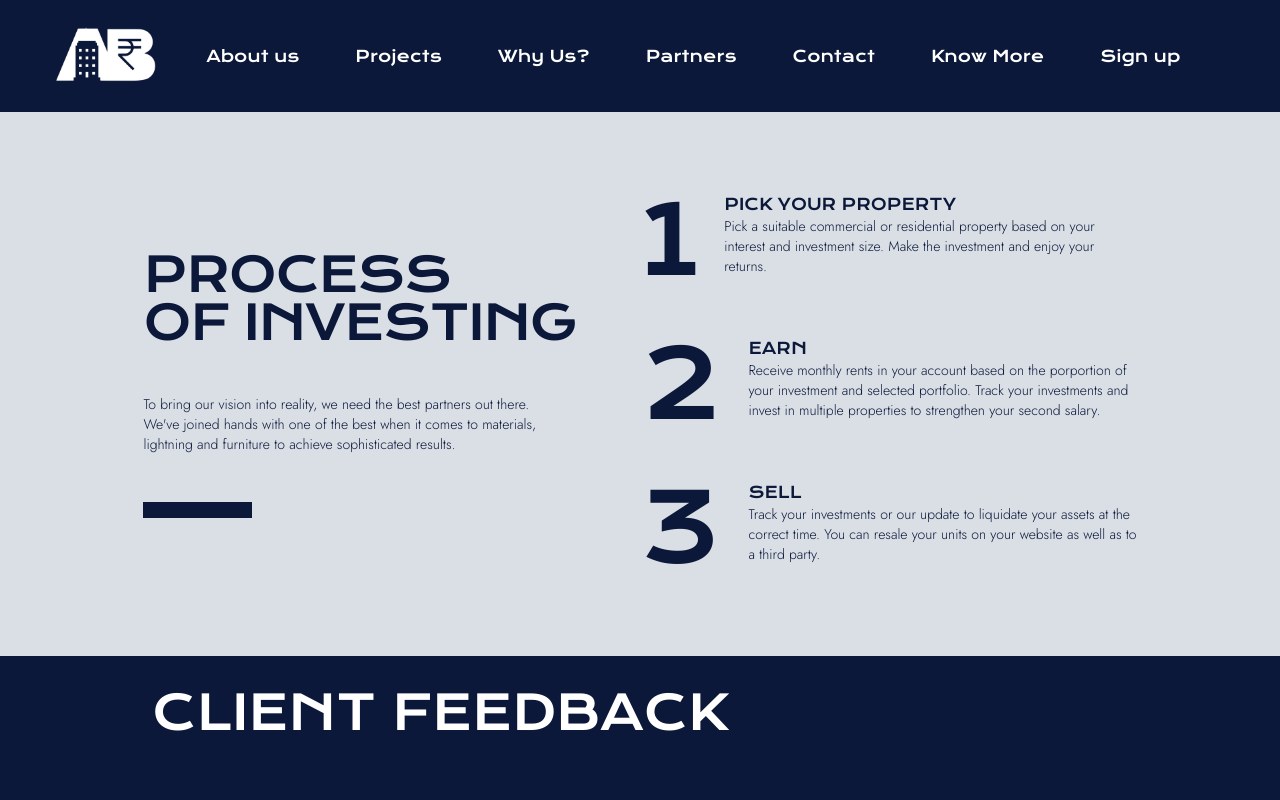
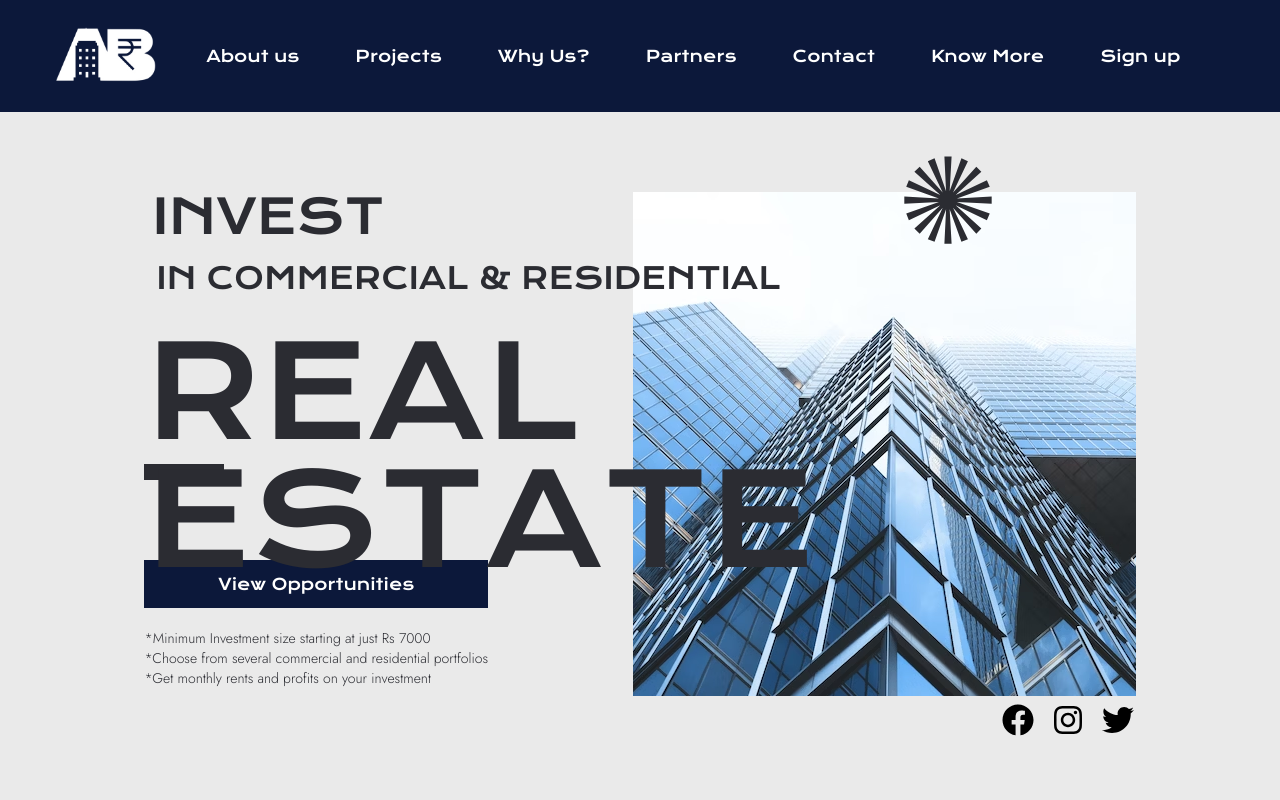
Before and after one commit to Vidhant007/Asset-Bharat-FrontEnd, a React (Vite) app: page / in a window 1280 px wide. Shown: the top 800 px of the page. Built offline with nearby package versions, Linux system fonts and the light colour scheme.

Commit message:
Added Home page component and modified signup form

```diff
--- /dev/null
+++ b/src/components/Home.jsx
@@ -0,0 +1,48 @@
+import React from 'react';
+import img from '../assets/home_pic.avif';
+import star from '../assets/star-dark.svg';
+
+const Home = () => {
+  return (
+    <div className='bg-cream-bg text-partner flex justify-evenly pt-20 pb-20'>
+      <div>
+        <div className='absolute'>
+            <h3 className='text-5xl pl-2'>INVEST</h3>
+            <h2 className='text-3xl pl-3 pt-5'>IN COMMERCIAL & RESIDENTIAL</h2>
+            <h1 className='text-9xl pt-8'>REAL ESTATE</h1>
+        </div>
+
+        <div className='mt-40'>
+          <div className='w-20 h-4 bg-partner-bg mb-20'></div>
+            <button className='bg-custom-blue text-white w-full h-12'>View Opportunities</button>
+            <div className='pt-5'>
+                <p className='font-jost text-sm'>*Minimum Investment size starting at just Rs 7000 <br/>*Choose from several commercial and residential portfolios <br/>*Get monthly rents and profits on your investment</p>
+            </div>
+        </div>
+      </div>
+      <div >
+        <img src={img} alt="image" />
+        <img src={star} alt="star" className='absolute top-22 right-30'/>
+        <div className='flex justify-center gap-5 pt-2 pl-90'>
+                <div>
+                    <svg xmlns="http://www.w3.org/2000/svg" height="32" viewBox="0 0 512 512" fill="black">
+                        <path d="M504 256C504 119 393 8 256 8S8 119 8 256c0 123.78 90.69 226.38 209.25 245V327.69h-63V256h63v-54.64c0-62.15 37-96.48 93.67-96.48 27.14 0 55.52 4.84 55.52 4.84v61h-31.28c-30.8 0-40.41 19.12-40.41 38.73V256h68.78l-11 71.69h-57.78V501C413.31 482.38 504 379.78 504 256z"/>
+                    </svg>
+                </div>
+                <div>
+                    <svg xmlns="http://www.w3.org/2000/svg" height="32" viewBox="0 0 448 512" fill="black">
+                        <path d="M224.1 141c-63.6 0-114.9 51.3-114.9 114.9s51.3 114.9 114.9 114.9S339 319.5 339 255.9 287.7 141 224.1 141zm0 189.6c-41.1 0-74.7-33.5-74.7-74.7s33.5-74.7 74.7-74.7 74.7 33.5 74.7 74.7-33.6 74.7-74.7 74.7zm146.4-194.3c0 14.9-12 26.8-26.8 26.8-14.9 0-26.8-12-26.8-26.8s12-26.8 26.8-26.8 26.8 12 26.8 26.8zm76.1 27.2c-1.7-35.9-9.9-67.7-36.2-93.9-26.2-26.2-58-34.4-93.9-36.2-37-2.1-147.9-2.1-184.9 0-35.8 1.7-67.6 9.9-93.9 36.1s-34.4 58-36.2 93.9c-2.1 37-2.1 147.9 0 184.9 1.7 35.9 9.9 67.7 36.2 93.9s58 34.4 93.9 36.2c37 2.1 147.9 2.1 184.9 0 35.9-1.7 67.7-9.9 93.9-36.2 26.2-26.2 34.4-58 36.2-93.9 2.1-37 2.1-147.8 0-184.8zM398.8 388c-7.8 19.6-22.9 34.7-42.6 42.6-29.5 11.7-99.5 9-132.1 9s-102.7 2.6-132.1-9c-19.6-7.8-34.7-22.9-42.6-42.6-11.7-29.5-9-99.5-9-132.1s-2.6-102.7 9-132.1c7.8-19.6 22.9-34.7 42.6-42.6 29.5-11.7 99.5-9 132.1-9s102.7-2.6 132.1 9c19.6 7.8 34.7 22.9 42.6 42.6 11.7 29.5 9 99.5 9 132.1s2.7 102.7-9 132.1z"/>
+                    </svg>
+                </div>
+                <div>
+                    <svg xmlns="http://www.w3.org/2000/svg" height="32" viewBox="0 0 512 512" fill="black">
+                        <path d="M459.37 151.716c.325 4.548.325 9.097.325 13.645 0 138.72-105.583 298.558-298.558 298.558-59.452 0-114.68-17.219-161.137-47.106 8.447.974 16.568 1.299 25.34 1.299 49.055 0 94.213-16.568 130.274-44.832-46.132-.975-84.792-31.188-98.112-72.772 6.498.974 12.995 1.624 19.818 1.624 9.421 0 18.843-1.3 27.614-3.573-48.081-9.747-84.143-51.98-84.143-102.985v-1.299c13.969 7.797 30.214 12.67 47.431 13.319-28.264-18.843-46.781-51.005-46.781-87.391 0-19.492 5.197-37.36 14.294-52.954 51.655 63.675 129.3 105.258 216.365 109.807-1.624-7.797-2.599-15.918-2.599-24.04 0-57.828 46.782-104.934 104.934-104.934 30.213 0 57.502 12.67 76.67 33.137 23.715-4.548 46.456-13.32 66.599-25.34-7.798 24.366-24.366 44.833-46.132 57.827 21.117-2.273 41.584-8.122 60.426-16.243-14.292 20.791-32.161 39.308-52.628 54.253z"/>
+                    </svg>
+                </div>
+                </div>
+      </div>
+    </div>
+  );
+}
+
+export default Home;
--- a/src/components/Navbar.jsx
+++ b/src/components/Navbar.jsx
@@ -18,6 +18,7 @@ import Morner from './Partners/Morner';
 import Message from './Contact/Message';
 import Contact from './Contact/Contact';
 import SignIn from './Sign-in-up/SignIn';
+import Home from './Home';
 
 
 const Navbar = () => {
@@ -94,7 +95,7 @@ const Navbar = () => {
                 </div>
             </div>
             <Routes>
-                <Route path='/' element={<div><ProcessOfInvesting/><ClientFeedback/><TeamInfo/><Partners/><ContactUs /><Footer /></div>} />
+                <Route path='/' element={<div><Home/><ProcessOfInvesting/><ClientFeedback/><TeamInfo/><Partners/><ContactUs /><Footer /></div>} />
                 <Route path='/about-us' element={<div><AboutUs/><Mission/><TeamInfo/><ContactUs/><Footer /></div>} />
                 <Route path='/why-us' element={<div><InPress/><ContactUs/><Footer /></div>} />
                 <Route path='/partners' element={<div><OurPartners/><WestBurr/><Garcia/><Morner/><Footer /></div>} />
--- a/src/components/Sign-in-up/SignUp.jsx
+++ b/src/components/Sign-in-up/SignUp.jsx
@@ -6,7 +6,7 @@ const SignUp = () => {
 
 
   return (
-    <div className="font-mono bg-blue-xlight p-10 ">
+    <div className="font-jost bg-blue-xlight p-10 ">
       {/* Container */}
       <div className="container mx-auto">
         <div className="flex justify-center px-6 my-12">
@@ -55,6 +55,20 @@ const SignUp = () => {
                     placeholder="Email"
                   />
                 </div>
+
+                <div className="mb-4">
+                  <label className="block mb-2 text-sm font-bold text-gray-700" htmlFor="email">
+                    Mobile No.
+                  </label>
+                  <input
+                    className="w-full px-3 py-2 mb-3 text-sm leading-tight text-gray-700 border rounded shadow appearance-none focus:outline-none focus:shadow-outline"
+                    id="mobile"
+                    type="number"
+                    placeholder="9813913185"
+                  />
+                </div>
+
+
                 <div className="mb-4 md:flex md:justify-between">
                   <div className="mb-4 md:mr-2 md:mb-0">
                     <label className="block mb-2 text-sm font-bold text-gray-700" htmlFor="password">
--- a/tailwind.config.js
+++ b/tailwind.config.js
@@ -23,8 +23,10 @@ export default {
       spacing: {
         '100': '25rem',
         '90':'23rem',
+        '40':'17rem',
         '30':'15rem',
-        '25':'12rem'
+        '25':'12rem',
+        '22':'9rem'
       },
     },
   },
```
Also changed, not shown: src/assets/home_pic.avif (added).
